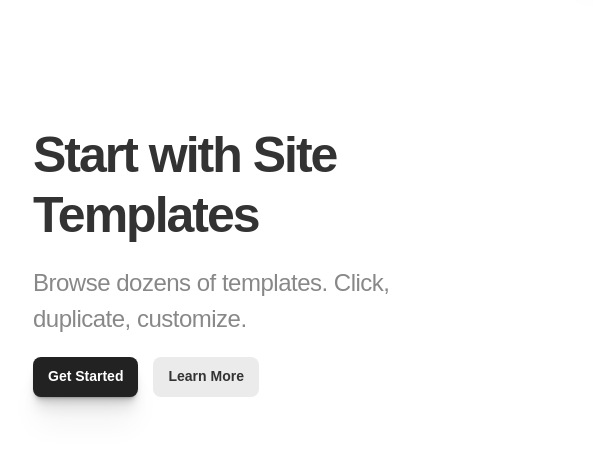
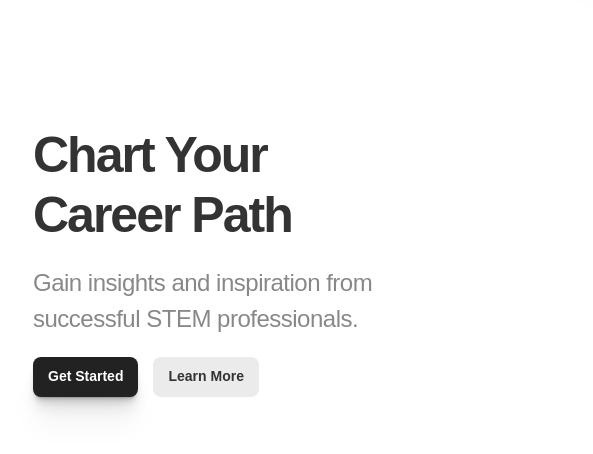
Before and after one commit to Daniel999l/project1, a plain HTML site: page index.html in a window 1280 px wide. Shown: the part 5040-5494 px from the top of the page, 107-700 px from the left. Drawn offline with Linux system fonts and the light colour scheme; grey boxes are pictures that could not be loaded; a web font is replaced by a local one.

Commit message:
Changed some shit

```diff
--- a/index.html
+++ b/index.html
@@ -3248,10 +3248,10 @@
                         <div class="framer-jnmini">
                             <div class="framer-w5kohm" data-framer-name="Content" name="Content">
                                 <div class="framer-1sjpew5" style="outline:none;display:flex;flex-direction:column;justify-content:flex-start;flex-shrink:0;transform:none" data-framer-component-type="RichTextContainer">
-                                    <h1 style="--font-selector:R0Y7SW50ZXItNzAw;--framer-font-family:&quot;Inter&quot;, &quot;Inter Placeholder&quot;, sans-serif;--framer-font-size:50px;--framer-font-weight:700;--framer-letter-spacing:-2px;--framer-text-alignment:left;--framer-text-color:rgb(51, 51, 51)" class="framer-text">Start with Site Templates</h1>
+                                    <h1 style="--font-selector:R0Y7SW50ZXItNzAw;--framer-font-family:&quot;Inter&quot;, &quot;Inter Placeholder&quot;, sans-serif;--framer-font-size:50px;--framer-font-weight:700;--framer-letter-spacing:-2px;--framer-text-alignment:left;--framer-text-color:rgb(51, 51, 51)" class="framer-text">Chart Your Career Path</h1>
                                 </div>
                                 <div class="framer-1s4ajhy" style="outline:none;display:flex;flex-direction:column;justify-content:flex-start;flex-shrink:0;transform:none" data-framer-component-type="RichTextContainer">
-                                    <h2 style="--font-selector:R0Y7SW50ZXItNTAw;--framer-font-family:&quot;Inter&quot;, &quot;Inter Placeholder&quot;, sans-serif;--framer-font-size:24px;--framer-font-weight:500;--framer-letter-spacing:-0.5px;--framer-line-height:1.5em;--framer-text-alignment:left;--framer-text-color:rgb(136, 136, 136)" class="framer-text">Browse dozens of templates. Click, duplicate, customize.</h2>
+                                    <h2 style="--font-selector:R0Y7SW50ZXItNTAw;--framer-font-family:&quot;Inter&quot;, &quot;Inter Placeholder&quot;, sans-serif;--framer-font-size:24px;--framer-font-weight:500;--framer-letter-spacing:-0.5px;--framer-line-height:1.5em;--framer-text-alignment:left;--framer-text-color:rgb(136, 136, 136)" class="framer-text">Gain insights and inspiration from successful STEM professionals.</h2>
                                 </div>
                                 <div class="framer-4q9ofd">
                                     <div class="framer-1ifk6lt" data-framer-name="Button" name="Button" tabindex="0">
```
